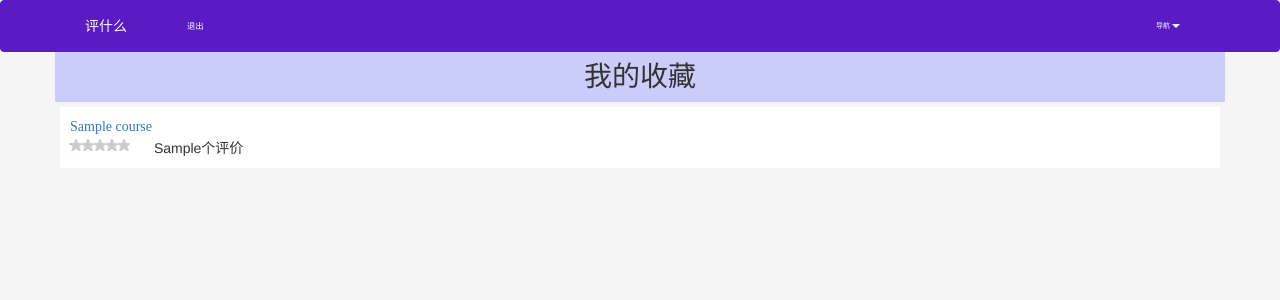
After one commit to alliwannasay/THU-OCES, a Django app: template web/templates/web/my_like_courses.html in a window 1280 px wide. The commit adds this page. Shown: the top 300 px of the page. Run offline with Django 3.2, Linux system fonts and the light colour scheme; the template is opened without the code that fills it: most values are stand-ins (such as "Sample title", 1, 10 or a date in 2020); some libraries are stand-ins or nearby versions.

Commit message:
修复一些小bug

```diff
--- a/web/templates/base.html
+++ b/web/templates/base.html
@@ -20,6 +20,7 @@
         <div class="container">
             <div id="navbar" style="float: left">
                 <ul class="nav navbar-nav">
+                    <li style="float: left"><a href="/">评什么</a></li>
                     <li style="float: left"><a href="/me/{{ request.user.username }}">{{ request.user.username }}</a></li>
                     <li style="float: left; font-size: 60%"><a href="/logout">退出</a></li>
                 </ul>
@@ -43,6 +44,8 @@
     <div id="footer">
     {% block footer %}{% endblock %}
     </div>
+
+    {% block modal %}{% endblock %}
 </body>
 
 </html>
--- /dev/null
+++ b/web/templates/web/my_like_courses.html
@@ -0,0 +1,56 @@
+{% extends "base.html" %}
+
+{%block css%}
+<style type="text/css">
+#bg{
+    width: 60px;
+    height: 16px;
+    background: url("../../static/star_gray.png");
+}
+#over{
+    height:16px;
+    background:url("../../static/star_org.png") no-repeat;
+}
+</style>
+{% endblock %}
+
+
+{% block content %}
+
+{#    <form role="search" action="/search_course/" method="post" style="background-color: #976cd2">#}
+{#                {% csrf_token %}#}
+{#                <div style="display: inline-block; padding:8px; width: 70%">#}
+{#                    <input type="text" class="form-control" placeholder="Search" name="searchContent">#}
+{#                </div>#}
+{#                <div style="display: inline-block; padding-left: 20px">#}
+{#                <button type="submit" class="btn btn-default" style="background-color: #976cd2; border-color: #976cd2; color:white">#}
+{#                    搜索#}
+{#                </button>#}
+{#                </div>#}
+{#            </form>#}
+
+
+<div style="background-color: #cacdfa">
+        <div style="padding: 5px; text-align: center; font-size:200%">我的收藏</div>
+    </div>
+
+{% for course in courses %}
+
+        <div style="margin: 5px; padding: 10px; background-color: white">
+        <div style="font-family: STSong">
+            <a href="/course/{{ course.id }}/">{{ course.C_Name }}</a>
+        </div>
+        <div id="bg" style="display: inline-block"><!--这里是背景，也就是灰色的星星-->
+        <!--说明，这里的width就是设置分数啦，以我写的为例，一个星星的长度是12px，也就是1分12px，如果是4.3分，就是4.3*12px = 51.6px的长度，当然这个一般是取得数据后用js或者其他模板语言去控制的-->
+            <div id="over" style="width:{{ course.C_Rank }}%"></div><!--这里是遮罩，设置宽度以达到评分的效果-->
+        </div>
+        <div style="display: inline-block; padding-left: 20px">
+            {{ course.C_Ranknum }}个评价
+        </div>
+
+{% empty %}
+    <li>抱歉，目前还没有推荐课程。</li>
+{% endfor %}
+
+
+{% endblock %}
--- a/web/templates/web/user_change_label.html
+++ b/web/templates/web/user_change_label.html
@@ -54,7 +54,7 @@
 
     <script type="text/javascript">
 		function disp_alert(){
-			alert("新手引导完成，即将进入主界面")
+			alert("标签选择完成，即将进入主界面")
 		}
 	</script>
 </html>
--- a/web/templates/web/user_self_info.html
+++ b/web/templates/web/user_self_info.html
@@ -23,7 +23,7 @@
     </div>
     <div class="row" style="padding: 20px">
             <div class="list-group">
-                <a href="" class="list-group-item">我的收藏</a>
+                <a href="/my_like_courses/" class="list-group-item">我的收藏</a>
                 <a href="" class="list-group-item">我的积分:{{ user.U_GPB }}</a>
                 <a href="/change_label/{{ request.user.username }}/" class="list-group-item">兴趣标签</a>
                 <a href="" class="list-group-item">分享给朋友</a>
--- a/web/urls.py
+++ b/web/urls.py
@@ -22,6 +22,7 @@ urlpatterns = [
     url(r'^course_evaluation/(\w+)/(\d+)/', views.course_evaluation),
     url(r'^dislike_course/$', views.dislike_course),
     url(r'^instruction/$',views.instruction),
-    url(r'^search_course/$',views.search_course)
+    url(r'^search_course/$',views.search_course),
+    url(r'^my_like_courses/$',views.my_like_courses)
 
 ]
```
Also changed, not shown: web/templates/web/course_bbs_list.html (+42 -32 lines), web/templates/web/my_class.html (+5 -5 lines), web/views.py (+33 -12 lines), media/4579.png (added).
